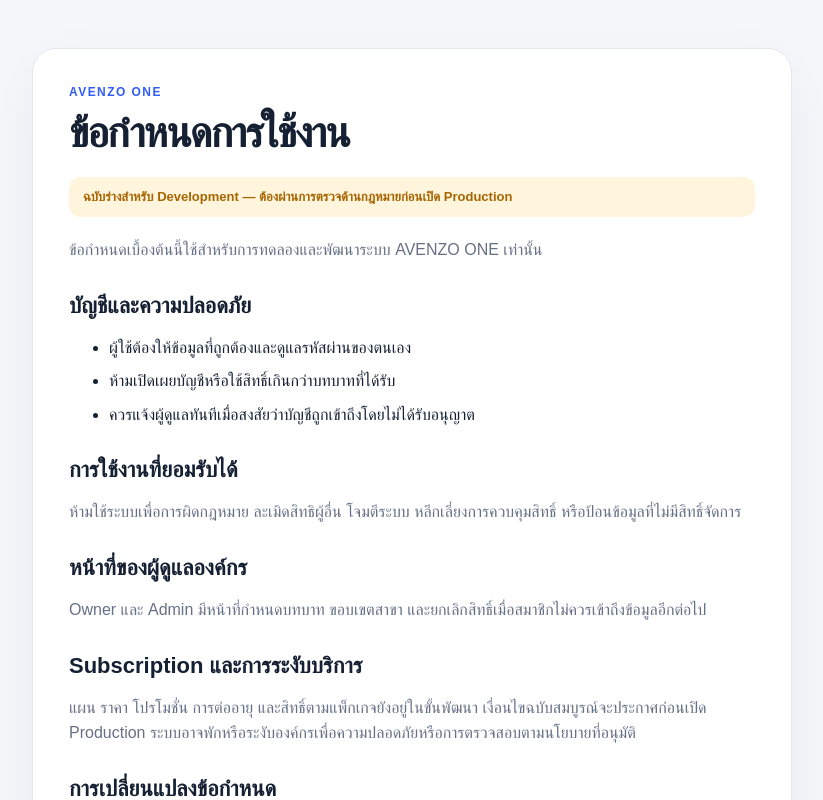
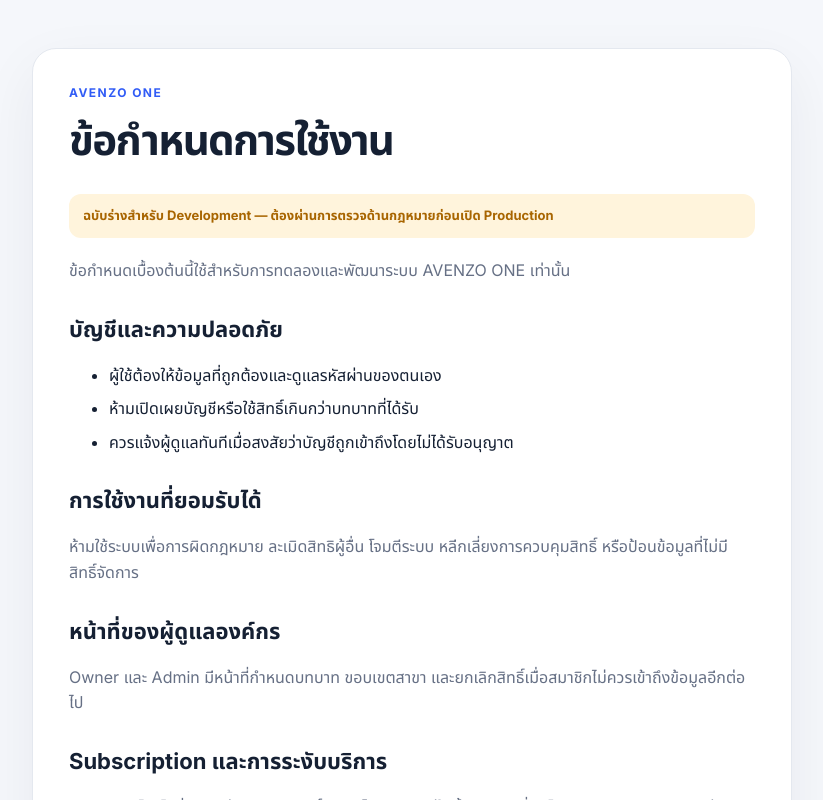
Before and after one commit to adora-hub/avenzo-one, a Next.js app in the folder web/: page /terms in a window 1280 px wide. Shown: the top 800 px of the page, without its empty margins (228-1051 px from the left). Built offline with nearby package versions, Linux system fonts and the light colour scheme.

Commit message:
Standardize bilingual fonts and button interactions

```diff
--- a/web/src/app/globals.css
+++ b/web/src/app/globals.css
@@ -5,14 +5,21 @@
   --surface: #ffffff;
   --canvas: #f5f7fb;
   --brand: #315cf6;
+  --brand-hover: #2449d5;
   --brand-soft: #eaf0ff;
+  --brand-soft-hover: #dce6ff;
   --success: #16845b;
   --warning: #a86500;
   --danger: #b42318;
+  --danger-soft: #fff0ef;
+  --danger-soft-hover: #ffe1de;
+  --danger-hover: #8e1c14;
+  --focus-ring: rgba(49, 92, 246, .28);
+  --button-shadow: 0 7px 16px rgba(49, 92, 246, .18);
 }
 
 * { box-sizing: border-box; }
-body { margin: 0; background: var(--canvas); color: var(--ink); font-family: Arial, Helvetica, sans-serif; }
+body { margin: 0; background: var(--canvas); color: var(--ink); font-family: var(--font-inter), var(--font-noto-sans-thai), Arial, Helvetica, sans-serif; }
 a { color: inherit; text-decoration: none; }
 button, input { font: inherit; }
 .shell { min-height: 100vh; display: grid; place-items: center; padding: 24px; }
@@ -49,12 +56,21 @@
 .legal-card li { margin-bottom: 8px; line-height: 1.6; }
 .legal-draft { margin: 20px 0; padding: 12px 14px; border-radius: 12px; background: #fff4dc; color: var(--warning); font-size: 13px; font-weight: 700; }
 .legal-back { margin-top: 20px; }
-.button { display: inline-flex; justify-content: center; border: 0; border-radius: 12px; padding: 12px 16px; background: var(--brand); color: white; cursor: pointer; font-weight: 700; }
+.button { display: inline-flex; justify-content: center; border: 0; border-radius: 12px; padding: 12px 16px; background: var(--brand); color: white; cursor: pointer; font-weight: 700; transition: background-color .18s ease, border-color .18s ease, box-shadow .18s ease, color .18s ease, transform .18s ease; }
+.button:not(:disabled):hover { background: var(--brand-hover); box-shadow: var(--button-shadow); transform: translateY(-1px); }
+.button:not(:disabled):active { box-shadow: none; transform: translateY(0); }
+.button:focus-visible { outline: 3px solid var(--focus-ring); outline-offset: 2px; }
 .button:disabled { cursor: wait; opacity: .6; }
 .button.secondary { background: var(--brand-soft); color: var(--brand); }
-.button.danger { background: #fff0ef; color: var(--danger); }
+.button.secondary:not(:disabled):hover { background: var(--brand-soft-hover); color: var(--brand-hover); }
+.button.danger { background: var(--danger-soft); color: var(--danger); }
+.button.danger:not(:disabled):hover { background: var(--danger-soft-hover); color: var(--danger-hover); }
 .button-row { display: flex; flex-wrap: wrap; gap: 8px; }
 .error { border-radius: 12px; background: #fff0ef; color: var(--danger); padding: 12px 14px; font-size: 13px; }
+@media (prefers-reduced-motion: reduce) {
+  .button { transition: none; }
+  .button:not(:disabled):hover { transform: none; }
+}
 .dashboard { min-height: 100vh; }
 .topbar { display: flex; justify-content: space-between; align-items: center; gap: 16px; padding: 22px clamp(20px, 5vw, 72px); background: var(--surface); border-bottom: 1px solid var(--line); }
 .brand { font-weight: 800; letter-spacing: -.03em; }
--- a/web/src/app/layout.tsx
+++ b/web/src/app/layout.tsx
@@ -1,5 +1,18 @@
 import type { Metadata } from 'next'
+import { Inter, Noto_Sans_Thai } from 'next/font/google'
 import './globals.css'
+
+const inter = Inter({
+  subsets: ['latin'],
+  variable: '--font-inter',
+  display: 'swap',
+})
+
+const notoSansThai = Noto_Sans_Thai({
+  subsets: ['thai', 'latin'],
+  variable: '--font-noto-sans-thai',
+  display: 'swap',
+})
 
 export const metadata: Metadata = {
   title: 'AVENZO ONE',
@@ -9,7 +22,7 @@
 export default function RootLayout({ children }: Readonly<{ children: React.ReactNode }>) {
   return (
     <html lang="th">
-      <body>{children}</body>
+      <body className={`${inter.variable} ${notoSansThai.variable}`}>{children}</body>
     </html>
   )
 }
```
Also changed, not shown: 1 other file (tests, documents, lock files or other folders).
